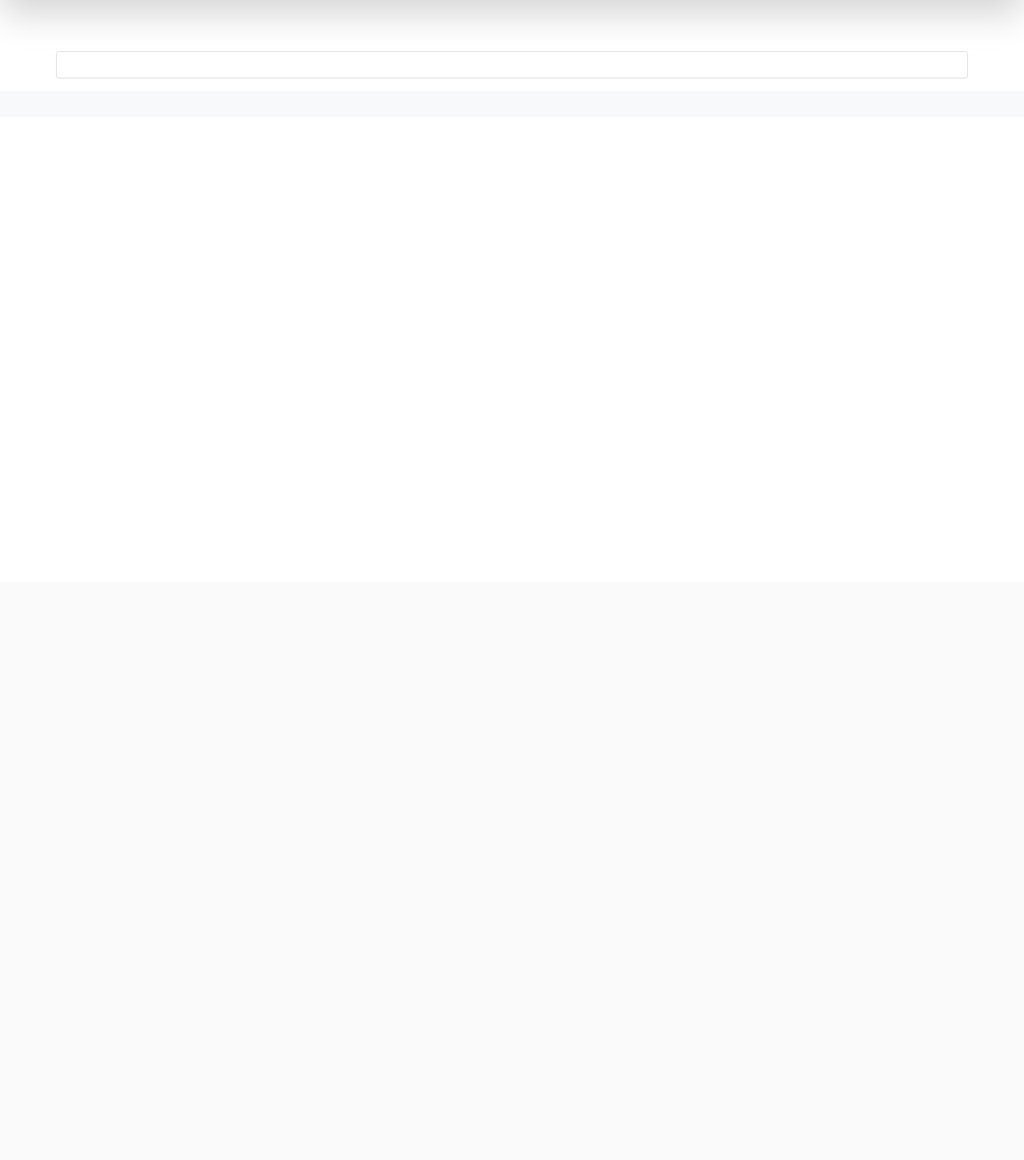
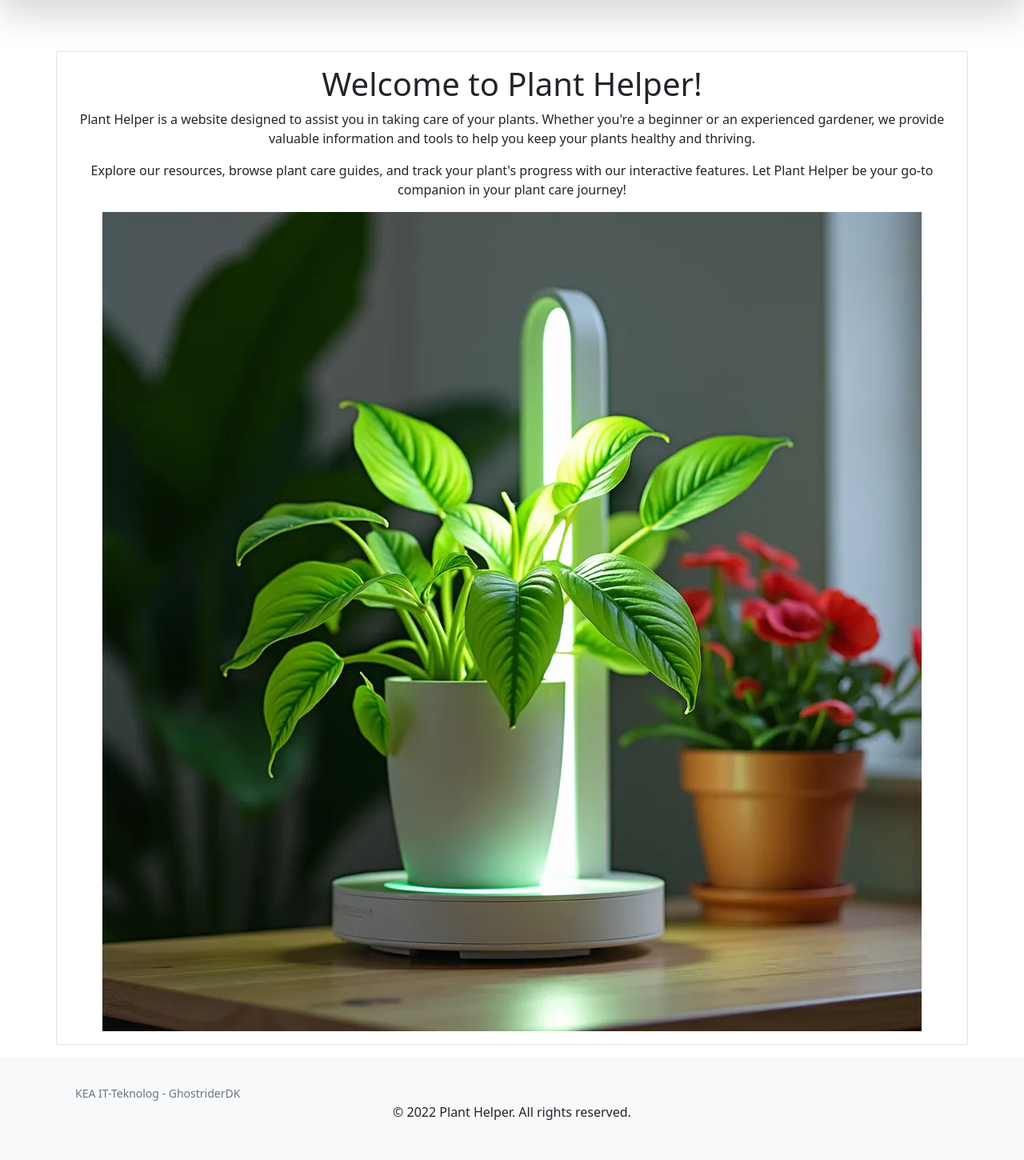
Before and after one commit to GhostriderDK/Plant-helper, a Flask app: page / in a window 1280 px wide. Shown: the part 72-1522 px from the top of the page at 80% size. Before the commit the page ends 170 px from the top, so only its background shows below. Run offline with Flask 3, Linux system fonts and the light colour scheme.

Commit message:
html fun

```diff
--- a/Flask/app.py
+++ b/Flask/app.py
@@ -1,6 +1,5 @@
 import base64
 from io import BytesIO
-import matplotlib.pyplot as plt
 from flask import Flask, render_template
 from matplotlib.figure import Figure
 from get_data import *
@@ -11,35 +10,35 @@ app.run(debug=True)
 datapoints = 1000
 
 def neon_data():
-    temp, soil, info = get_neon_pothos_data(datapoints)
+    timestamps, temp, soil, info = get_neon_pothos_data(datapoints)
+
+    fig = Figure()
+    ax = fig.add_subplot(1, 1)
+    fig.subplots_adjust(bottom=0.1)
+    ax.set_facecolor("white")
+    ax.plot(timestamps, soil, linestyle="solid", c="#11f", linewidth="1.5")
+    ax.set_ylabel("moisture in %")
+    ax.tick_params(axis="y", colors="blue")
+    ax.spines["left"].set_color("blue")
+    tick_positions = range(0, len(timestamps), len(timestamps) // num_ticks)
+    ax.set_xticks(tick_positions)
+    ax.set_xticklabels([])
+    ax.grid(axis='y', linestyle='--')
+    ax.set_title("Neon Pothos Moisture Level", fontsize=15)
+
+    fig.subplots_adjust(bottom=0.3)
+    fig.patch.set_facecolor("orange")
+    buf = BytesIO()
+    fig.savefig(buf, format="png")
+    data = base64.b64encode(buf.getbuffer()).decode("ascii")
+    return data
 
 @app.route('/')
 def home():
-    return render_template('base.html')
+    return render_template('home.html')
 
 @app.route('/moisture-graph')
 def moisture_graph():
-    # Generate some sample moisture data
-    days = np.arange(1, 11)
-    moisture_levels = np.random.randint(0, 100, size=10)
-
-    # Create the graph using Figure module
-    fig = Figure()
-    ax = fig.add_subplot(111)
-    ax.plot(days, moisture_levels)
-    ax.set_xlabel('Day')
-    ax.set_ylabel('Moisture Level')
-    ax.set_title('Moisture Data')
-
-    # Save the graph to a BytesIO object
-    buffer = BytesIO()
-    fig.savefig(buffer, format='png')
-    buffer.seek(0)
-
-    # Encode the graph image as base64
-    # image_base64 = base64.b64encode(buffer.getvalue()).decode('utf-8')
-
-    # Render the template with the graph image
-
-    return render_template('moisture_graph.html')
+    neonpothos_data = neon_data()
+    return render_template('moisture_graph.html', neonpothos_data=neonpothos_data)
     # return render_template('moisture_graph.html', image_base64=image_base64)
--- a/Flask/templates/base.html
+++ b/Flask/templates/base.html
@@ -36,7 +36,10 @@
 
       <div class="card">
         <div class="card-body">
-          {% block content %} {% endblock %}
+
+          {% block content %}
+
+          {% endblock %}
         </div>
       </div>
 
@@ -45,7 +48,12 @@
 
   <footer class="footer mt-auto py-3 bg-light">
     <div class="container">
-      <span class="text-muted small"></span>
+      <footer class="footer mt-auto py-3 bg-light">
+        <div class="container">
+          <span class="text-muted small">KEA IT-Teknolog - GhostriderDK</span>
+          <p class="text-center">© 2022 Plant Helper. All rights reserved.</p>
+        </div>
+      </footer>
     </div>
   </footer>
 
--- /dev/null
+++ b/Flask/templates/home.html
@@ -0,0 +1,9 @@
+{% extends 'base.html' %}
+
+{% block title %} {% endblock %}
+{% block content %}
+<h1>Welcome to Plant Helper!</h1>
+            <p>Plant Helper is a website designed to assist you in taking care of your plants. Whether you're a beginner or an experienced gardener, we provide valuable information and tools to help you keep your plants healthy and thriving.</p>
+            <p>Explore our resources, browse plant care guides, and track your plant's progress with our interactive features. Let Plant Helper be your go-to companion in your plant care journey!</p>
+            <img src="{{ url_for('static', filename='futuristic_plant_device.webp') }}" alt="Image description">
+{% endblock %}
```
Also changed, not shown: Flask/static/futuristic_plant_device.webp (added), Flask/static/prototype_plant_helper_ai.webp (added).
